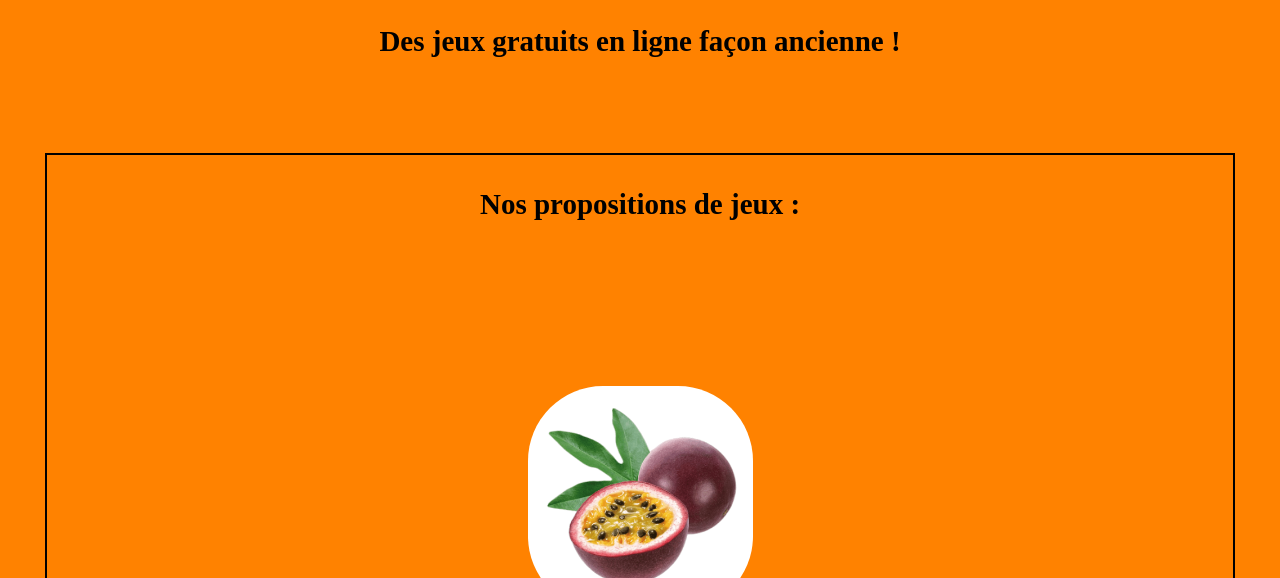
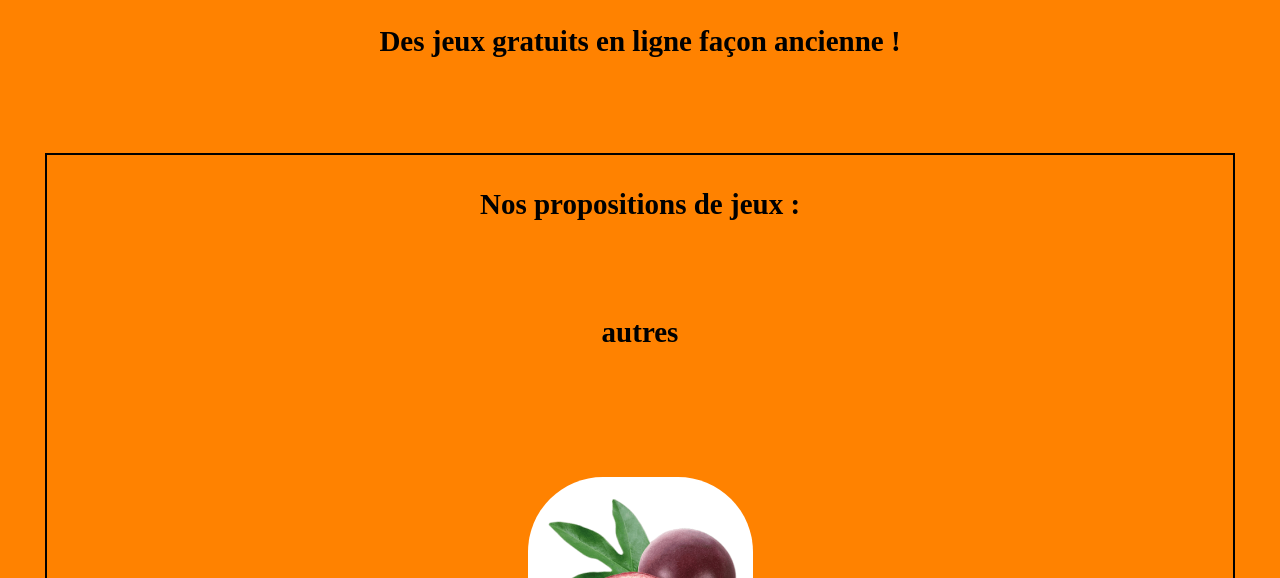
Before and after one commit to 9MKR/9MKR, a website: page Game/game.html in a window 1280 px wide. Shown: the part 222-800 px from the top of the page. Drawn offline with Linux system fonts and the light colour scheme.

Commit message:
Update game.html

```diff
--- a/Game/game.html
+++ b/Game/game.html
@@ -11,7 +11,9 @@
 		<br>
 		<h2>Des jeux gratuits en ligne façon ancienne !<br><br><br></h2></h1>
 		<h3><br>Nos propositions de jeux :
-		<br><br><br><br><br><br>
+		<br><br><br>
+		<p herf="https://sjguyot.github.io/jeux/">autres</p>
+		<br><br><br>
 		<a href="chute de fruits.html" title="chute de fruits"><img id="d" class="g1" src="images/fruit de la passion.png"></img></a>
 		<br><br><br>
 		</h3>
```
